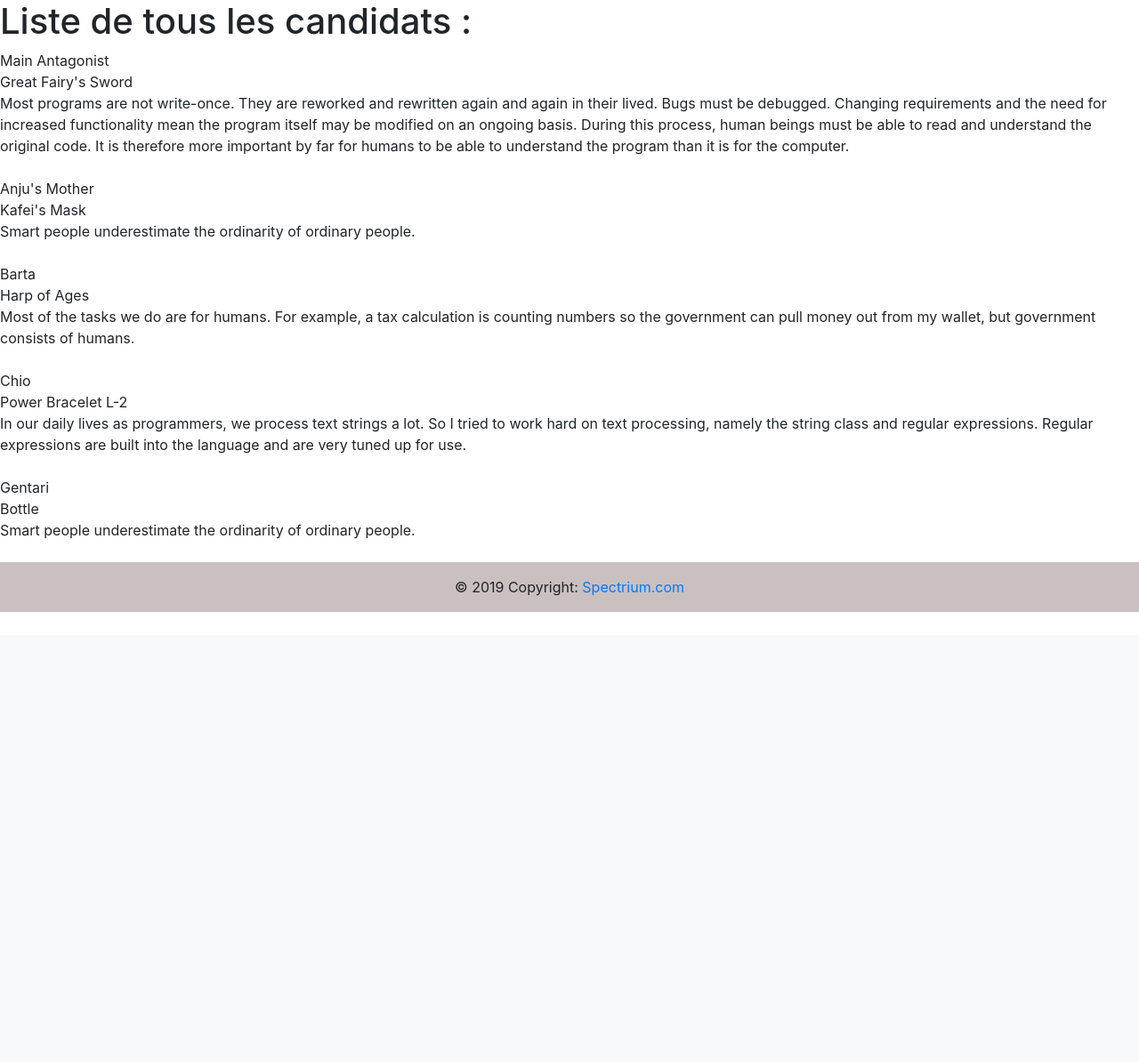
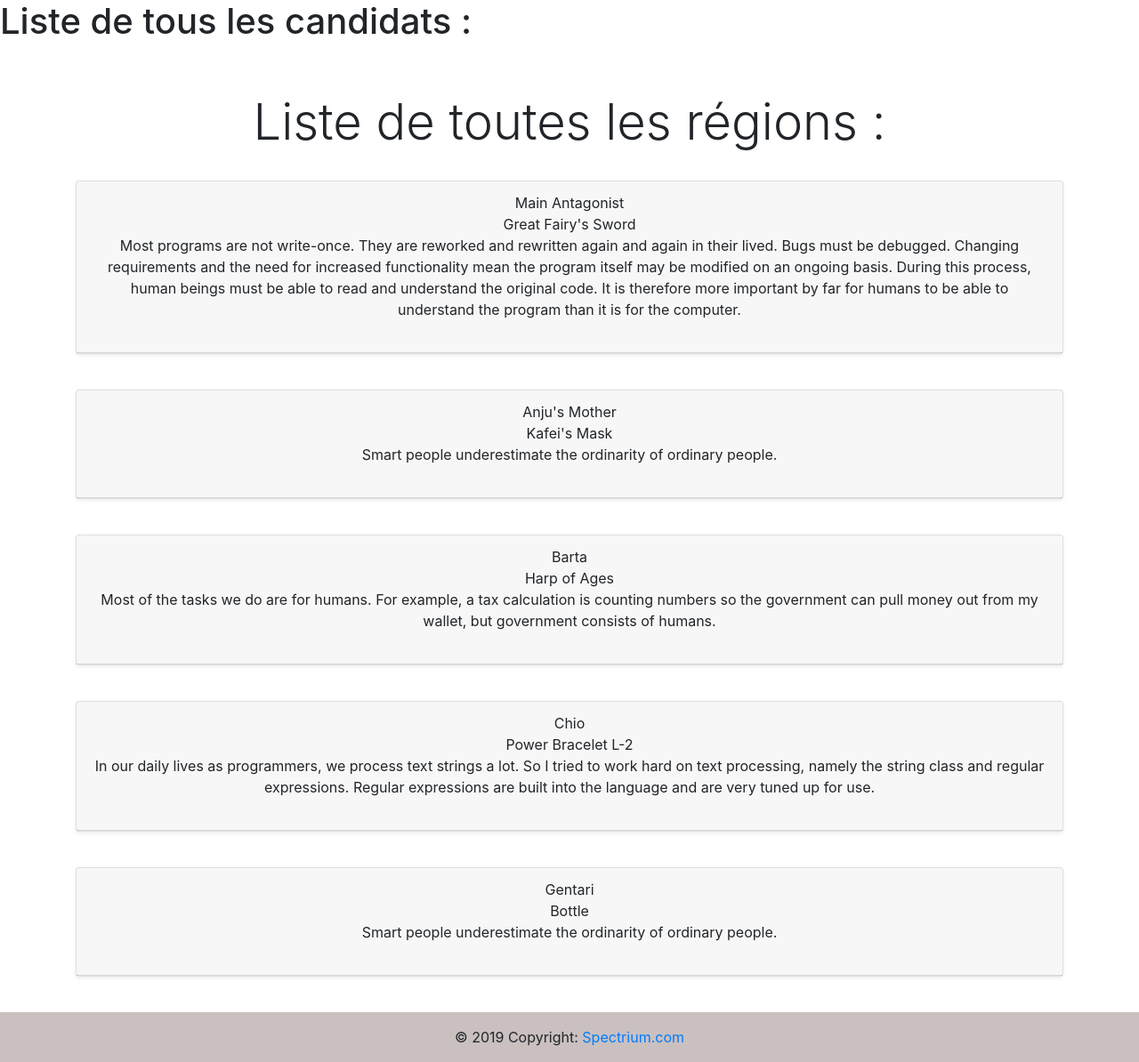
Before and after one commit to Spectrium/Vote_app, a Rails app: page /votes/new in a window 1280 px wide. Shown: the part 86-1280 px from the top of the page at 89% size. Before the commit the page ends 774 px from the top, so only its background shows below. Run offline with Rails 7, Linux system fonts and the light colour scheme; data comes from the database, SQL or seed files in the repository; data that the repository does not hold is empty; style sheets or scripts are compiled from the project's sources; some libraries are stand-ins or nearby versions.

```diff
--- a/app/views/regions/index.html.erb
+++ b/app/views/regions/index.html.erb
@@ -28,4 +28,7 @@
         	<%= link_to 'Supprimer', region_path(region.id), :class => "btn btn-danger", data:{confirm:"Supprimé?"} %>
       </div>
     </div>
+    </div>
+    </div>
+    </div>
      <% end %>
--- a/app/views/votes/new.html.erb
+++ b/app/views/votes/new.html.erb
@@ -1,11 +1,47 @@
 <h1>Liste de tous les candidats : </h1>
-<% @candidat.each do |candidat| %>
-	<%= candidat.full_name %><br>
+
+
+
+
+
+<div class="pricing-header px-3 py-3 pt-md-5 pb-md-4 mx-auto text-center">
+  <h1 class="display-4">Liste de toutes les régions :</h1>
+
+</div>
+
+
+
+
+	<% @candidat.each do |candidat| %>
+
+
+<div class="container">
+  <div class="card-deck mb-3 text-center">
+    <div class="card mb-4 shadow-sm">
+      <div class="card-header">
+        	<%= candidat.full_name %><br>
 	<%= candidat.parti %><br>
 	<%= candidat.description %><br><br>
 	<%
 =begin%>
+      </div>
+
+
+
+      <div class="card-body">
+
+        <ul class="list-unstyled mt-3 mb-4">
+
+
+        </ul>
+
  <%= link_to "VOTER", candidat_votes_path(candidat_id), method:'post', data:{confirm:"Confirmé?"} %>
 <%
 =end%>
-<% end %>
+      </div>
+    </div>
+    </div>
+    </div>
+    </div>
+    </div>
+     <% end %>
```
Also changed, not shown: Gemfile, 1 other file.
